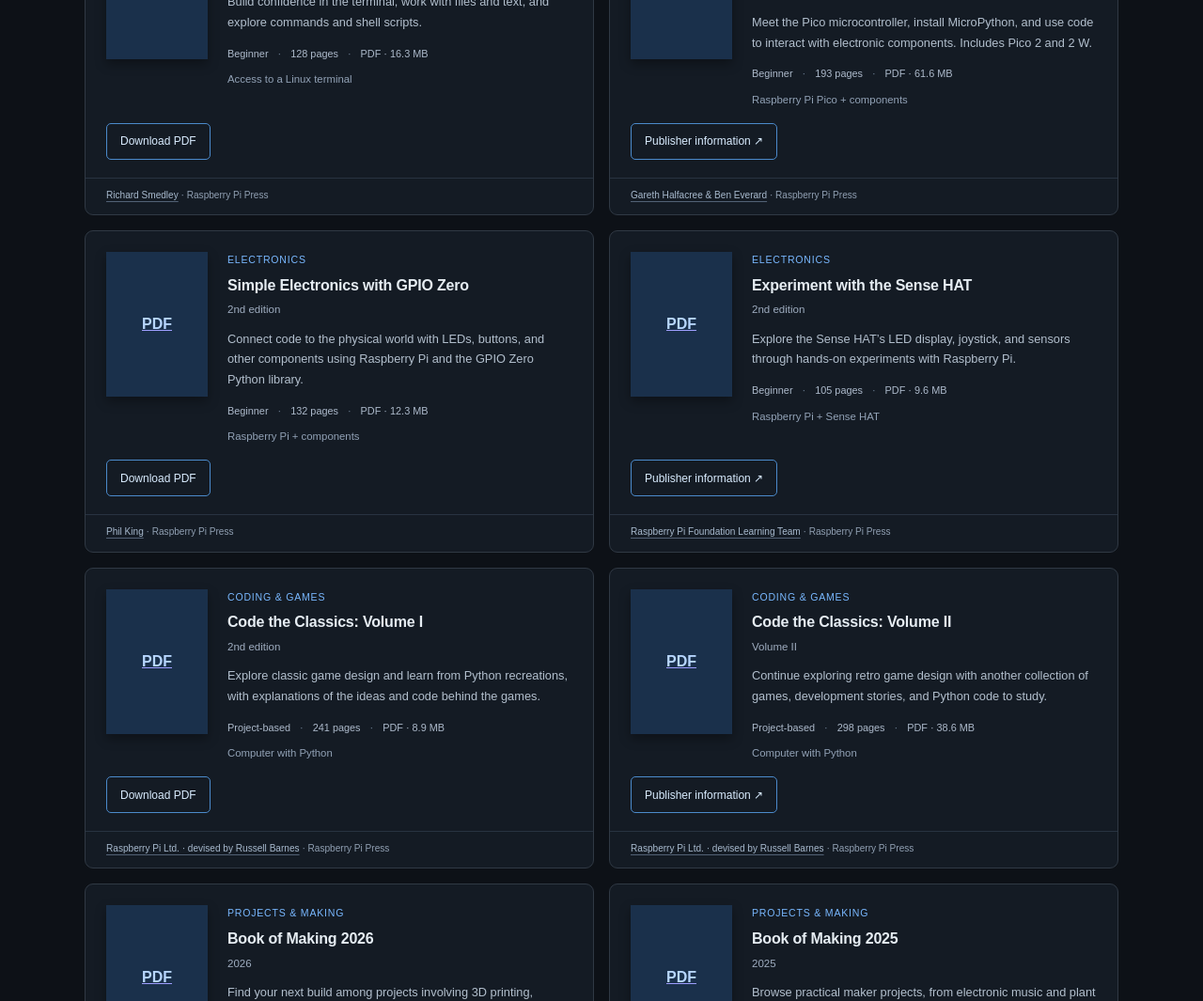
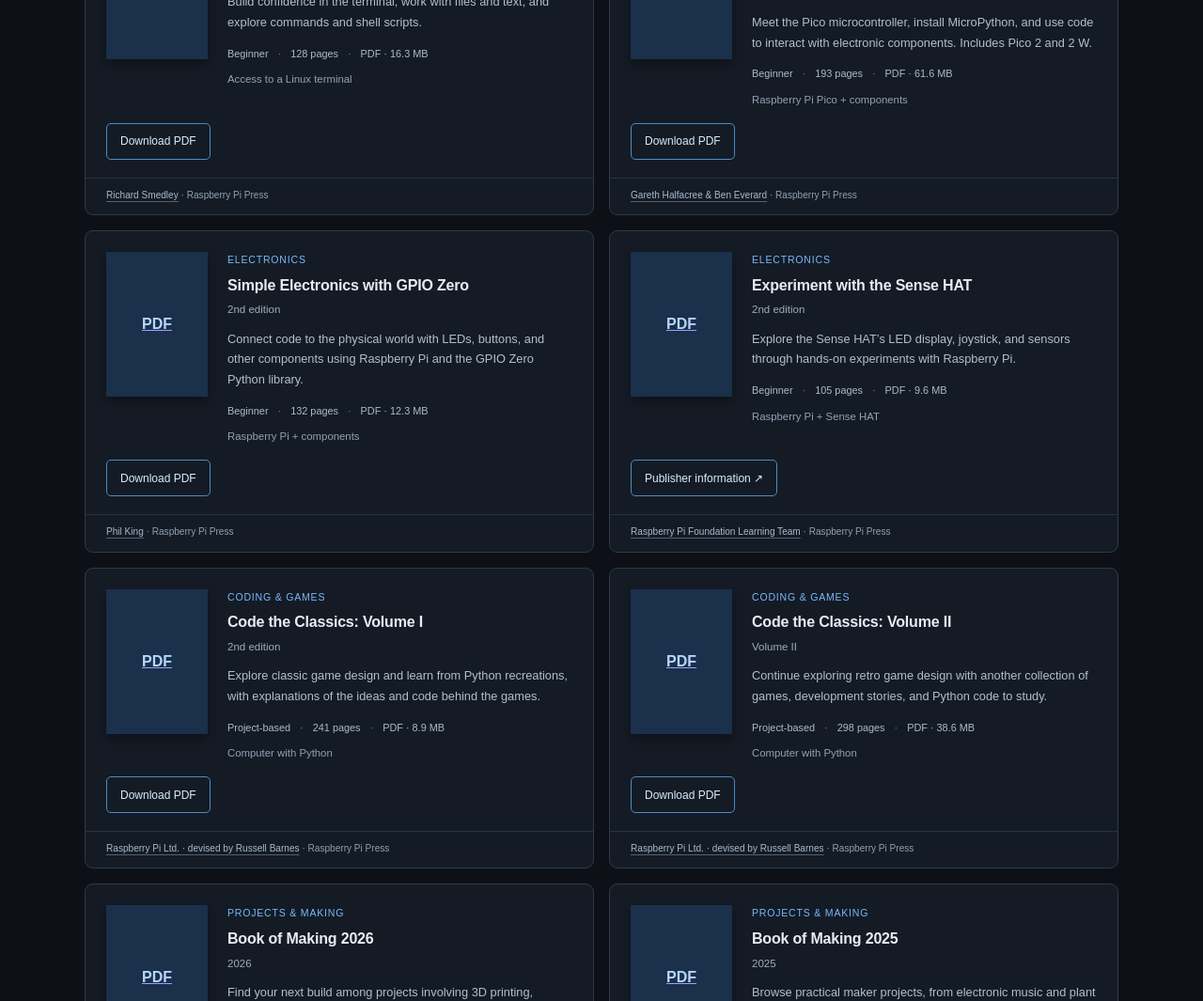
Before and after one commit to cabralacarter/cabralacarter.github.io, a plain HTML site: page resources/index.html in a window 1280 px wide. Shown: the part 1660-2725 px from the top of the page at 94% size. Drawn offline with Linux system fonts and the light colour scheme.

```diff
--- a/resources/index.html
+++ b/resources/index.html
@@ -163,7 +163,7 @@
               <p class="book-hardware">Raspberry Pi Pico + components</p>
             </div>
           </div>
-          <div class="book-actions"><a class="pdf-action" href="https://magazine.raspberrypi.com/books/get-started-micropython-pico-2ed" target="_blank" rel="noopener">Publisher information ↗</a></div>
+          <div class="book-actions"><a class="pdf-action" href="pdf/getstartedwithmicropythononraspberrypipico.pdf" download> Download PDF</a></div>
           <p class="book-credit"><a href="https://magazine.raspberrypi.com/books/get-started-micropython-pico-2ed" target="_blank" rel="noopener" aria-label="Publisher information for Get Started with MicroPython on Raspberry Pi Pico (new tab)">Gareth Halfacree &amp; Ben Everard</a> · Raspberry Pi Press</p>
         </article>
         <article class="resource-card" id="simple-electronics-gpio-zero" data-resource data-topics="electronics raspberry-pi" data-search="Simple Electronics with GPIO Zero 2nd edition Connect code to the physical world with LEDs, buttons, and other components using Raspberry Pi and the GPIO Zero Python library. circuits breadboard gpio leds buttons sensors python Phil King Raspberry Pi + components Electronics Raspberry Pi" aria-labelledby="title-simple-electronics-gpio-zero">
@@ -231,7 +231,7 @@
               <p class="book-hardware">Computer with Python</p>
             </div>
           </div>
-          <div class="book-actions"><a class="pdf-action" href="https://magazine.raspberrypi.com/books/code-the-classics-vol-ii" target="_blank" rel="noopener">Publisher information ↗</a></div>
+          <div class="book-actions"><a class="pdf-action" href="pdf/codetheclassicsvolumeii.pdf" download> Download PDF</a> </div>
           <p class="book-credit"><a href="https://magazine.raspberrypi.com/books/code-the-classics-vol-ii" target="_blank" rel="noopener" aria-label="Publisher information for Code the Classics: Volume II (new tab)">Raspberry Pi Ltd. · devised by Russell Barnes</a> · Raspberry Pi Press</p>
         </article>
         <article class="resource-card" id="book-making-2026" data-resource data-topics="making electronics" data-search="Book of Making 2026 2026 Find your next build among projects involving 3D printing, custom controls, LEDs, and other creative uses of technology. maker fabrication 3d printing keyboard pico workshop diy Raspberry Pi Press contributors Varies by project Projects &amp; making Electronics" aria-labelledby="title-book-making-2026">
```
Also changed, not shown: 2 other files.
